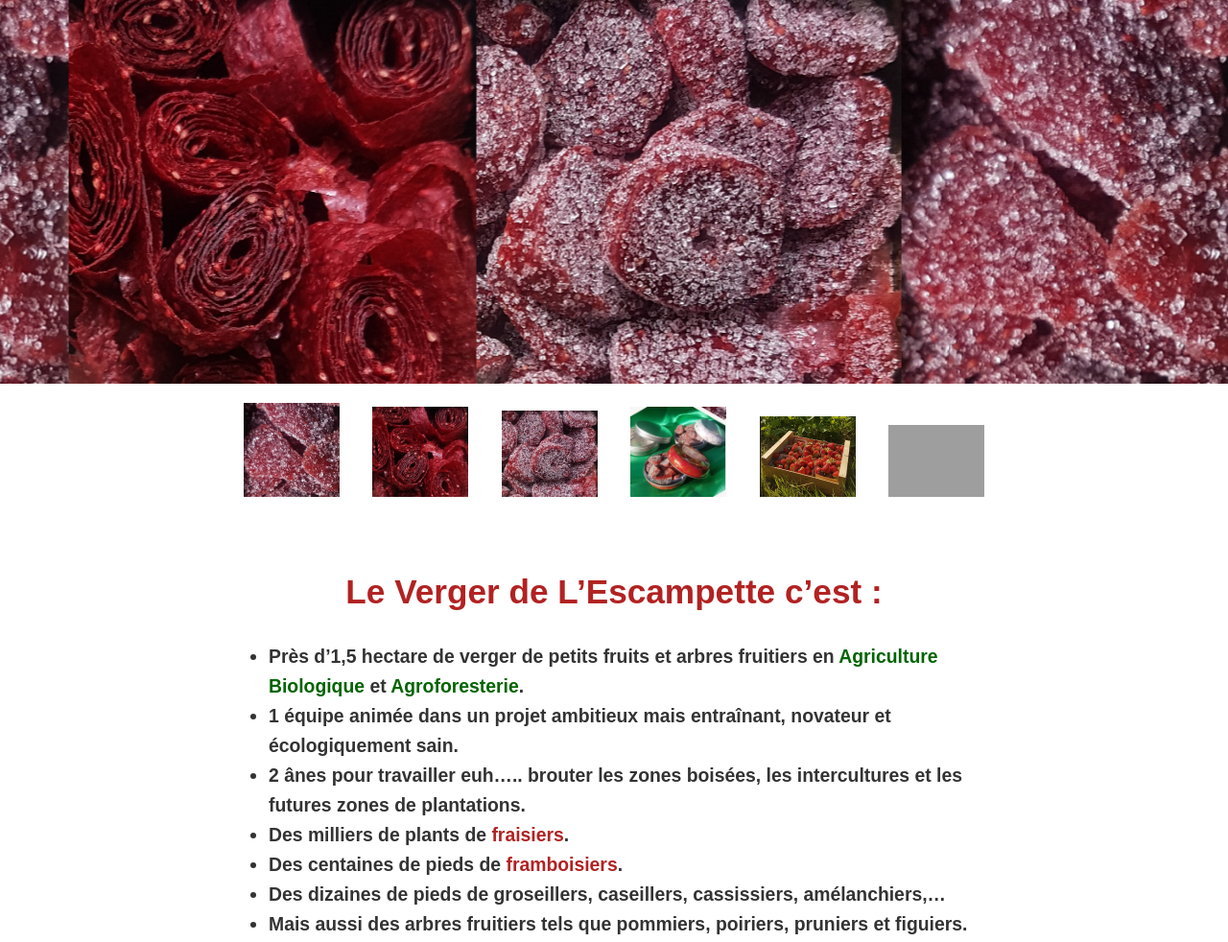
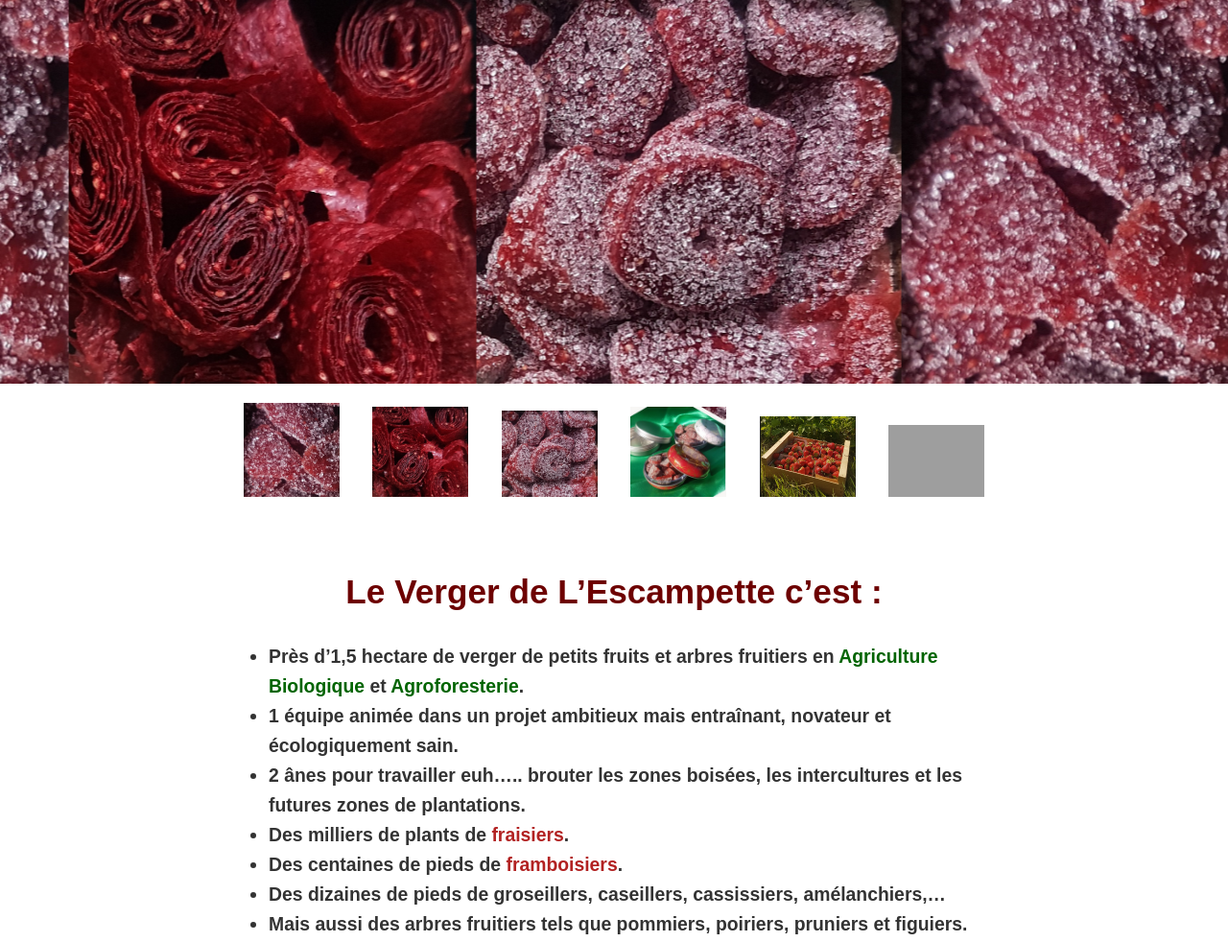
Before and after one commit to Escampette/Site, a plain HTML site: page index.html in a window 1280 px wide. Shown: the top 982 px of the page at 96% size. Drawn offline with Linux system fonts and the light colour scheme; grey boxes are pictures that could not be loaded.

Commit message:
Add files via upload

```diff
--- a/style.css
+++ b/style.css
@@ -26,7 +26,7 @@ header img {
 
 h1 {
     font-size: 1.8em;
-    color: #B22222;
+    color: #6d0000;
     text-align: center;
 }
 
```
